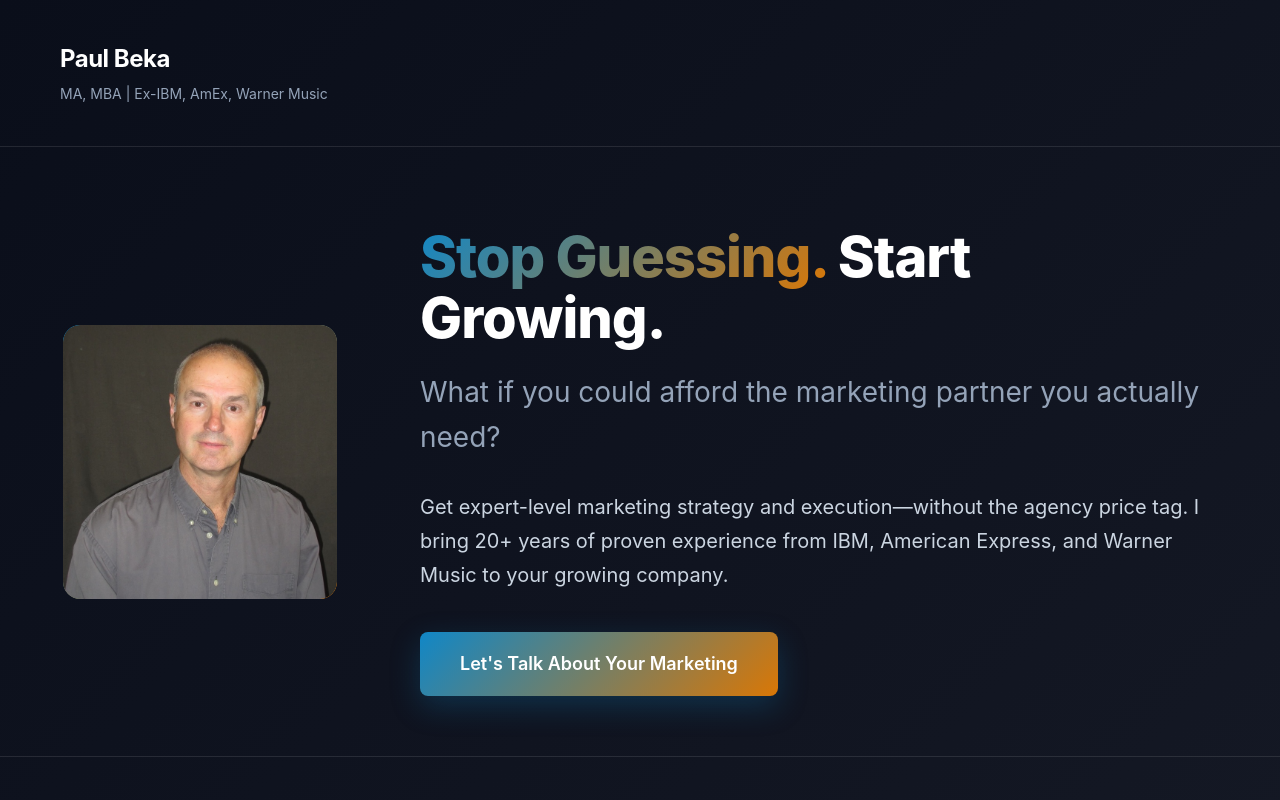
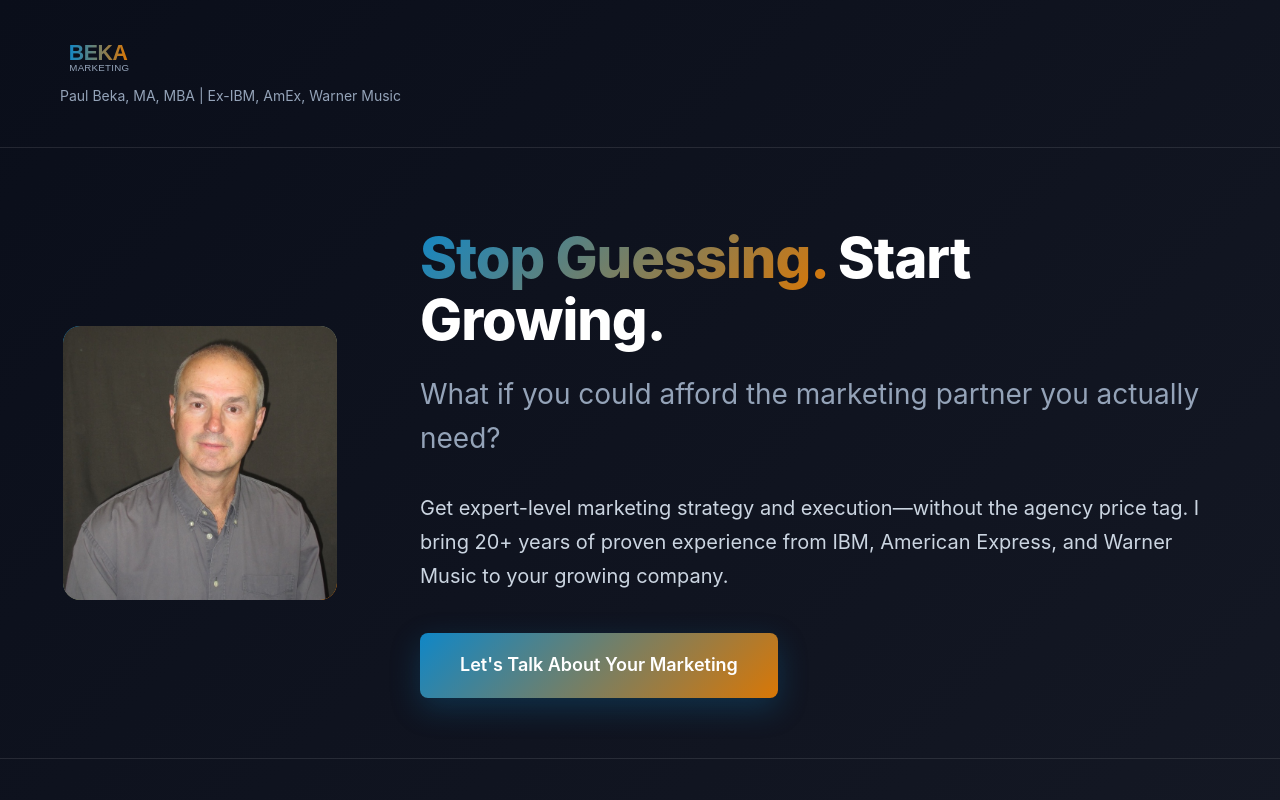
Before and after one commit to bekamarketing/bekamarketing.github.io, a plain HTML site: page index.html in a window 1280 px wide. Shown: the top 800 px of the page. Drawn offline with Linux system fonts and the light colour scheme.

Commit message:
Update index.html

```diff
--- a/index.html
+++ b/index.html
@@ -552,11 +552,13 @@
 </head>
 <body>
     <header>
-        <div class="container">
-            <div class="logo">Paul Beka</div>
-            <div class="credentials">MA, MBA | Ex-IBM, AmEx, Warner Music</div>
+    <div class="container">
+        <div class="logo">
+            <img src="./beka-marketing-logo.svg" alt="Beka Marketing" style="height: 40px;">
         </div>
-    </header>
+        <div class="credentials">Paul Beka, MA, MBA | Ex-IBM, AmEx, Warner Music</div>
+    </div>
+</header>
 
     <main>
         <section class="hero">
```
